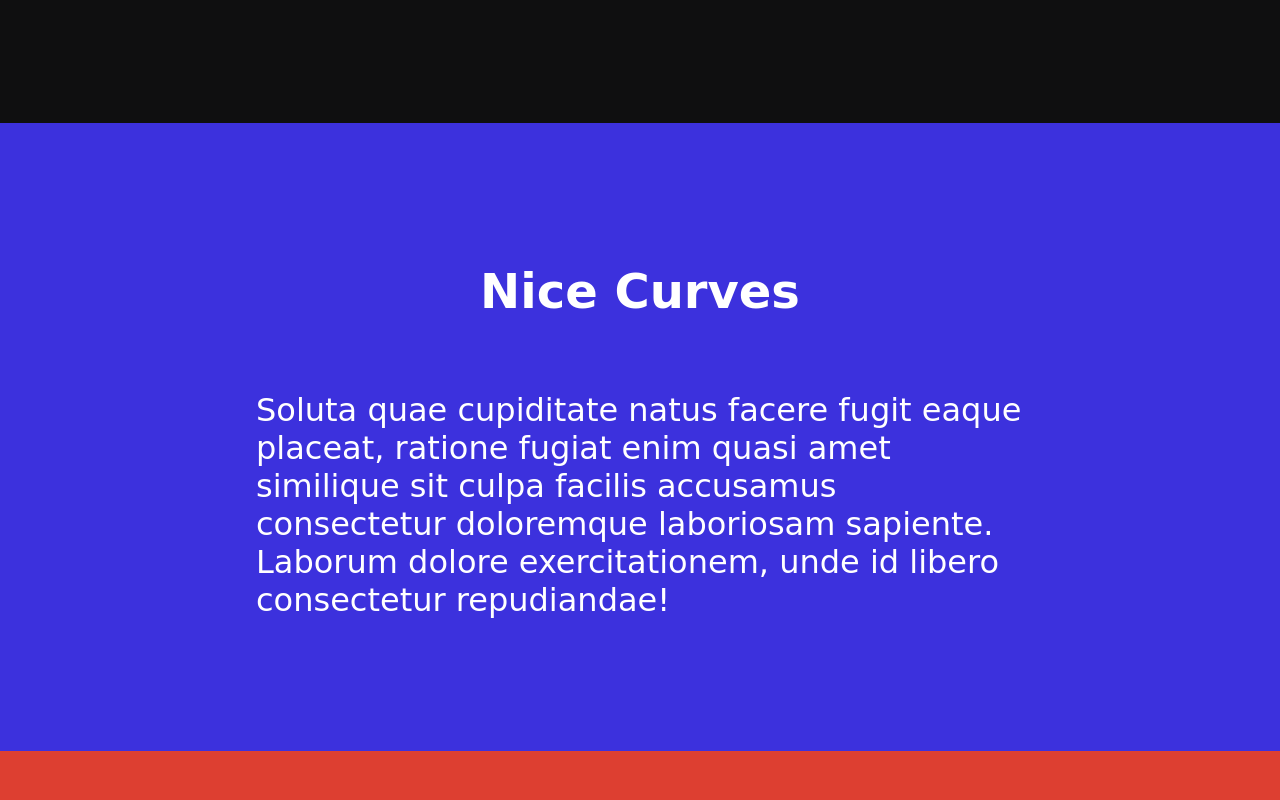
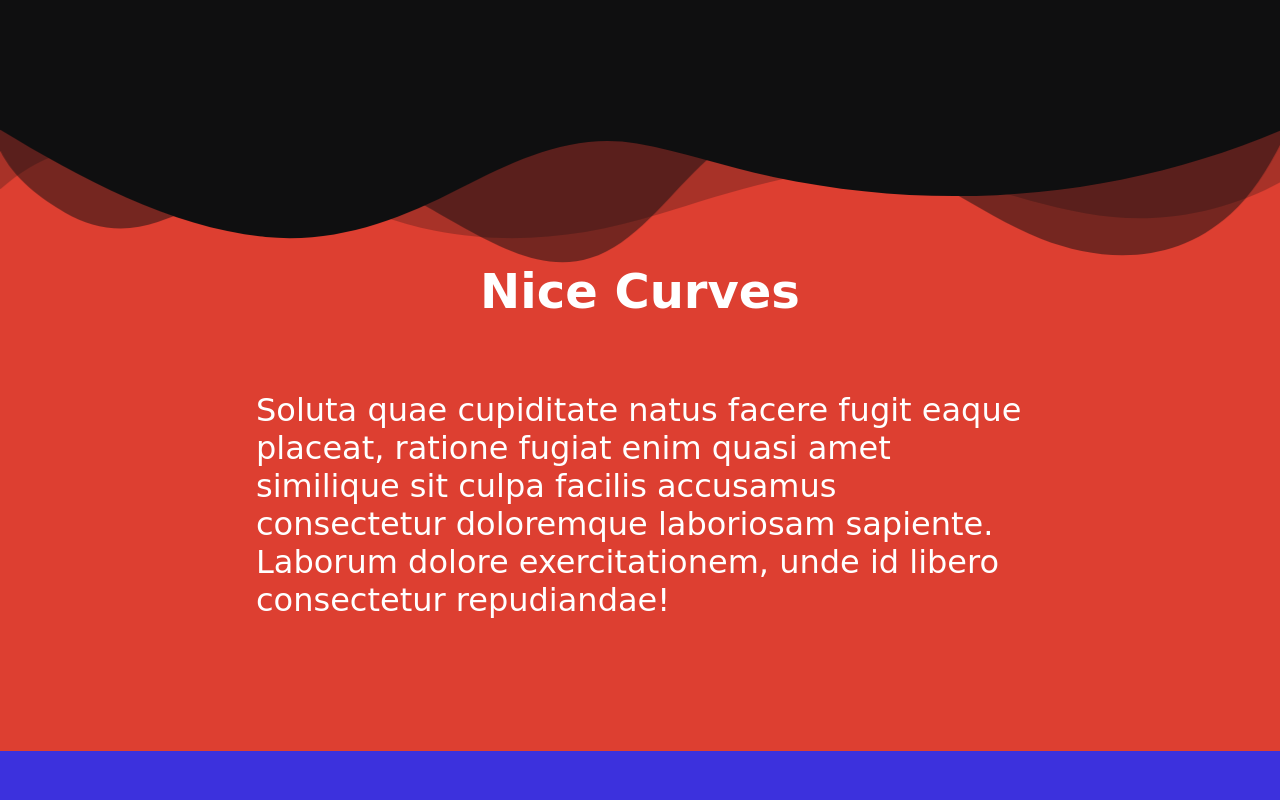
Before and after one commit to hugolacerdar/curvaceous, a website: page index.html in a window 1280 px wide. Shown: the part 2960-3760 px from the top of the page. Drawn offline with Linux system fonts and the light colour scheme; a web font is replaced by a local one.

Commit message:
Add waves w opacity

```diff
--- a/index.html
+++ b/index.html
@@ -86,6 +86,27 @@
         background-color: #0f0f10;
         z-index: -1;
       }
+
+      .wave {
+        position: absolute;
+        top: 0;
+        left: 0;
+        width: 100%;
+        overflow: hidden;
+        line-height: 0;
+      }
+
+      .wave svg {
+        position: relative;
+        display: block;
+        width: calc(100% + 1.3px);
+        height: 152px;
+        transform: rotateY(180deg);
+      }
+
+      .wave .shape-fill {
+        fill: #0f0f10;
+      }
     </style>
   </head>
   <body>
@@ -133,7 +154,7 @@
         odio nemo officiis eos obcaecati laborum recusandae vero qui.
       </p>
     </section>
-    <section class="blue">
+    <section class="red">
       <h1>Nice Curves</h1>
       <p>
         Soluta quae cupiditate natus facere fugit eaque placeat, ratione fugiat
@@ -141,8 +162,32 @@
         doloremque laboriosam sapiente. Laborum dolore exercitationem, unde id
         libero consectetur repudiandae!
       </p>
+
+      <div class="wave">
+        <svg
+          data-name="Layer 1"
+          xmlns="http://www.w3.org/2000/svg"
+          viewBox="0 0 1200 120"
+          preserveAspectRatio="none"
+        >
+          <path
+            d="M0,0V46.29c47.79,22.2,103.59,32.17,158,28,70.36-5.37,136.33-33.31,206.8-37.5C438.64,32.43,512.34,53.67,583,72.05c69.27,18,138.3,24.88,209.4,13.08,36.15-6,69.85-17.84,104.45-29.34C989.49,25,1113-14.29,1200,52.47V0Z"
+            opacity=".25"
+            class="shape-fill"
+          ></path>
+          <path
+            d="M0,0V15.81C13,36.92,27.64,56.86,47.69,72.05,99.41,111.27,165,111,224.58,91.58c31.15-10.15,60.09-26.07,89.67-39.8,40.92-19,84.73-46,130.83-49.67,36.26-2.85,70.9,9.42,98.6,31.56,31.77,25.39,62.32,62,103.63,73,40.44,10.79,81.35-6.69,119.13-24.28s75.16-39,116.92-43.05c59.73-5.85,113.28,22.88,168.9,38.84,30.2,8.66,59,6.17,87.09-7.5,22.43-10.89,48-26.93,60.65-49.24V0Z"
+            opacity=".5"
+            class="shape-fill"
+          ></path>
+          <path
+            d="M0,0V5.63C149.93,59,314.09,71.32,475.83,42.57c43-7.64,84.23-20.12,127.61-26.46,59-8.63,112.48,12.24,165.56,35.4C827.93,77.22,886,95.24,951.2,90c86.53-7,172.46-45.71,248.8-84.81V0Z"
+            class="shape-fill"
+          ></path>
+        </svg>
+      </div>
     </section>
-    <section class="red">
+    <section class="blue">
       <h1>Nice Curves</h1>
       <p>
         Maiores voluptatem quisquam minima esse est amet nulla. Error ducimus
@@ -151,7 +196,7 @@
         rerum.
       </p>
     </section>
-    <section class="blue">
+    <section class="pink">
       <h1>Nice Curves</h1>
       <p>
         Ipsam quidem dolores adipisci enim nam eaque quas error, cum quia
```
